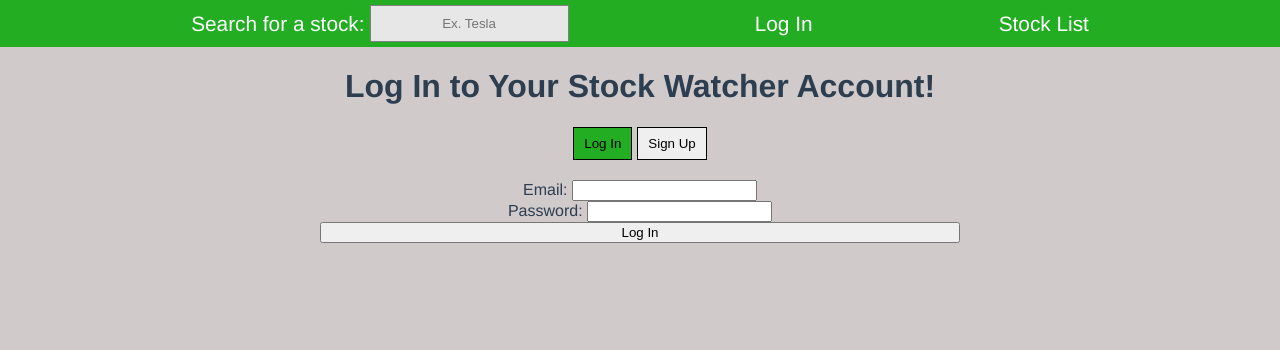
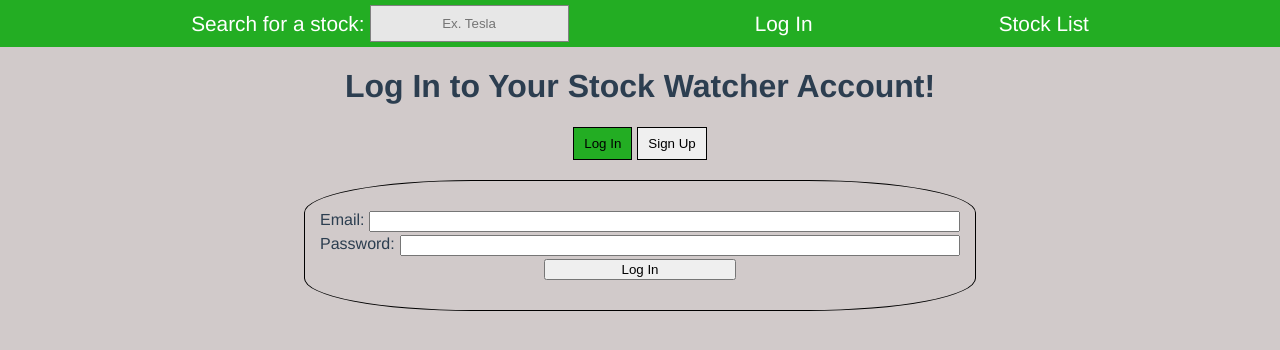
Before and after one commit to wickettc/stock-watcher, a Vue app: page /login in a window 1280 px wide. Shown: the top 350 px of the page. Built offline with nearby package versions, Linux system fonts and the light colour scheme; no server answers; what vue3-apexcharts would draw is missing.

Commit message:
working on styling login/signup forms

```diff
--- a/src/views/Login.vue
+++ b/src/views/Login.vue
@@ -148,23 +148,46 @@ export default {
     margin-left: 5px;
 }
 
+.hide-form {
+    display: none;
+}
+
 .form-container {
     display: flex;
     justify-content: center;
     align-items: center;
 }
 
+form {
+    display: flex;
+    flex-direction: column;
+    justify-content: center;
+    align-items: center;
+    width: 50%;
+    border: 1px solid black;
+    padding: 30px 15px;
+    border-radius: 25%;
+}
+
+form label {
+    display: flex;
+    width: 100%;
+    justify-content: flex-end;
+    margin-bottom: 3px;
+}
+
+form input {
+    width: 60%;
+    flex: 1;
+    margin-left: 5px;
+    text-align: right;
+}
+
+form button {
+    width: 30%;
+}
+
 .selected-btn {
     background: rgb(35, 173, 35);
 }
-
-.hide-form {
-    display: none;
-}
-
-form {
-    display: flex;
-    flex-direction: column;
-    width: 50%;
-}
 </style>
```
